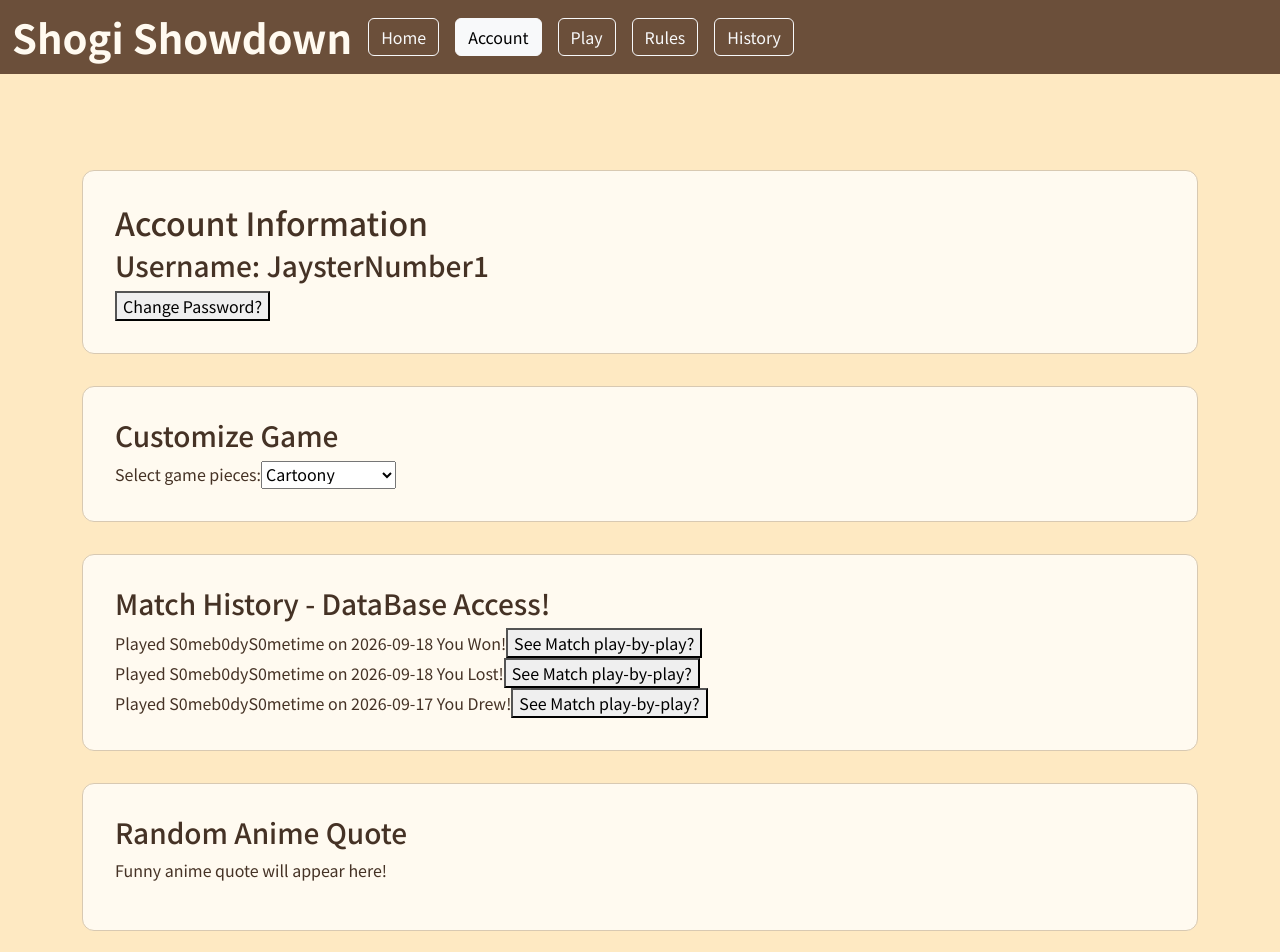
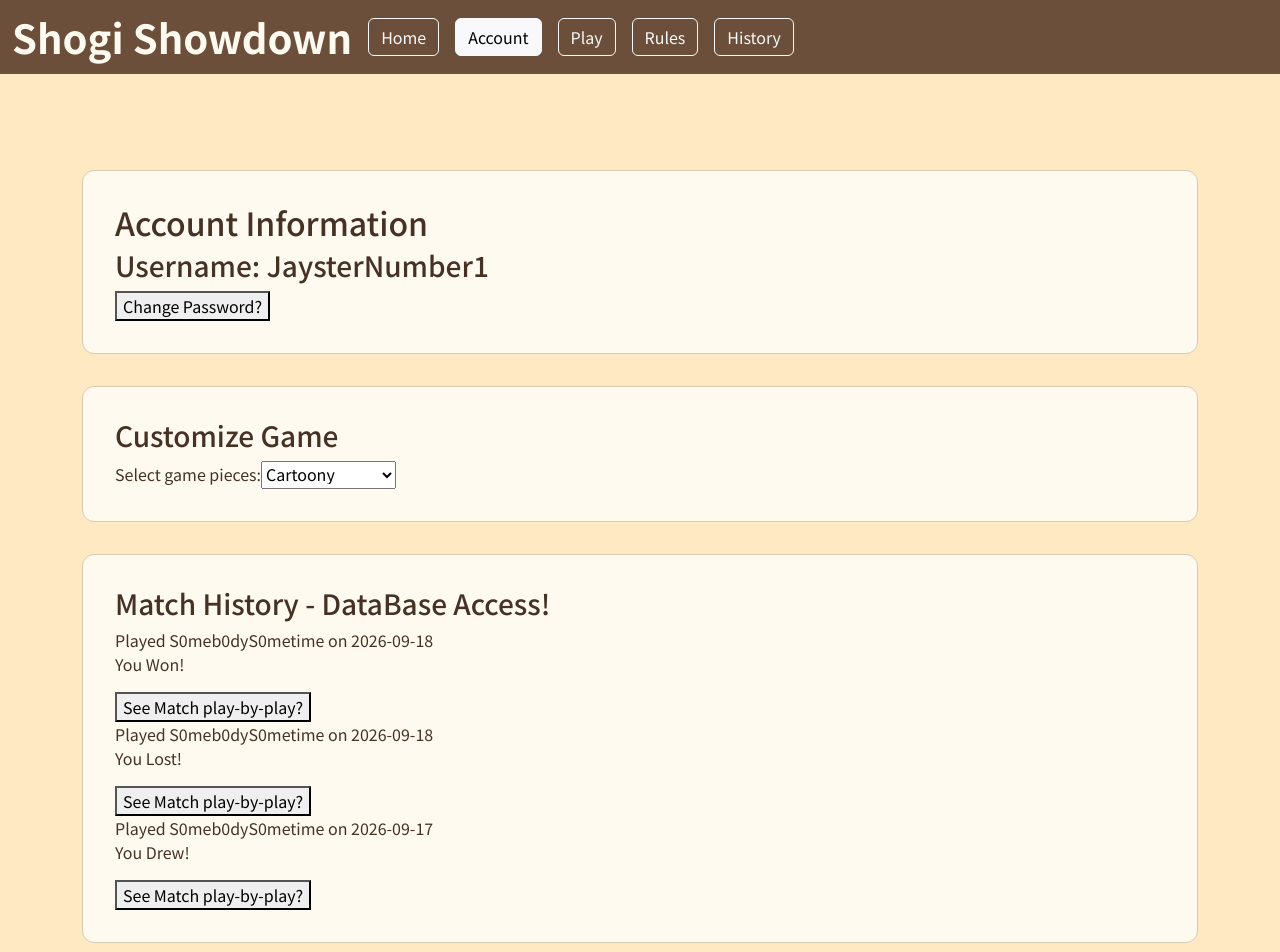
Before and after one commit to JaysterNumber1/startup, a React (Vite) app: page /account in a window 1280 px wide. Shown: the top 952 px of the page. Built offline with nearby package versions, Linux system fonts and the light colour scheme.

Commit message:
updated account page with mock DB and API calls

```diff
--- a/src/account/account.jsx
+++ b/src/account/account.jsx
@@ -1,6 +1,63 @@
-import React from 'react';
+import React, { useState } from 'react';
+
+const mockMatchDatabase = [
+    {
+        id: 'match-1',
+        opponent: 'S0meb0dyS0metime',
+        date: '2026-09-18',
+        result: 'You Won!',
+        moves: ['You: P-7f', 'Opponent: P-3d', 'You: P-2f', 'Opponent: P-8d']
+    },
+    {
+        id: 'match-2',
+        opponent: 'S0meb0dyS0metime',
+        date: '2026-09-18',
+        result: 'You Lost!',
+        moves: ['You: P-7f', 'Opponent: P-3d', 'You: S-7g', 'Opponent: R-8b']
+    },
+    {
+        id: 'match-3',
+        opponent: 'S0meb0dyS0metime',
+        date: '2026-09-17',
+        result: 'You Drew!',
+        moves: ['You: P-7f', 'Opponent: P-3d', 'You: P-2f', 'Opponent: P-8d']
+    }
+];
+
+function getQuote() {
+    // This will be replaced with a third-party service call.
+    return {
+        quote: 'A journey of a thousand miles begins with a single step.',
+        character: 'Lao Tzu'
+    };
+}
+
+function getMatchFromMockDatabase(matchId) {
+    return mockMatchDatabase.find((savedMatch) => savedMatch.id === matchId);
+}
+
+function showMatchPlayByPlay(matchId) {
+    const match = getMatchFromMockDatabase(matchId);
+    if (!match) {
+        window.alert('Match not found.');
+        return;
+    }
+
+    const playByPlay = match.moves.map((move, index) => `${index + 1}. ${move}`).join('\n');
+    window.alert(
+        `Match vs. ${match.opponent} on ${match.date}\n${match.result}\n\n${playByPlay}`
+    );
+}
 
 export function Account() {
+    const [gamePieceStyle, setGamePieceStyle] = useState('cartoony');
+    const quote = getQuote();
+
+    const handleGamePieceStyleChange = (event) => {
+        setGamePieceStyle(event.target.value);
+        window.alert('Your game piece style preference has been updated!');
+    };
+
     return (
         <main className="container py-5">
             <section id="account-info">
@@ -16,14 +73,17 @@ export function Account() {
 
             <section id="customize-cosmetic">
                 <h3>Customize Game</h3>
-                <label for="game-piece-style">Select game pieces:</label>
+                <label htmlFor="game-piece-style">Select game pieces:</label>
 
-                <select id="game-piece-style" name="selected-game-pieces">
+                <select
+                    id="game-piece-style"
+                    name="selected-game-pieces"
+                    value={gamePieceStyle}
+                    onChange={handleGamePieceStyleChange}
+                >
                     <option value="cartoony">Cartoony</option>
                     <option value="english-names">English Names</option>
                     <option value="japanese-kanji">Japanese Kanji</option>
-
-
                 </select>
             </section>
 
@@ -32,31 +92,18 @@ export function Account() {
                 <h3>
                     Match History - DataBase Access!
                 </h3>
-                <article className="match">
-                    Played S0meb0dyS0metime on 2026-09-18
-
-                    You Won!
-                    <button className="view-match">
-                        See Match play-by-play?
-                    </button>
-                </article>
-
-                <article className="match">
-                    Played S0meb0dyS0metime on 2026-09-18
-
-                    You Lost!
-                    <button className="view-match">
-                        See Match play-by-play?
-                    </button>
-                </article>
-
-                <article className="match">
-                    Played S0meb0dyS0metime on 2026-09-17
-                    You Drew!
-                    <button className="view-match">
-                        See Match play-by-play?
-                    </button>
-                </article>
+                {mockMatchDatabase.map((match) => (
+                    <article className="match" key={match.id}>
+                        Played {match.opponent} on {match.date}
+                        <p>{match.result}</p>
+                        <button
+                            className="view-match"
+                            onClick={() => showMatchPlayByPlay(match.id)}
+                        >
+                            See Match play-by-play?
+                        </button>
+                    </article>
+                ))}
             </section>
 
             <section id="anime-api">
@@ -64,7 +111,7 @@ export function Account() {
 
                 <div id="quote-container">
                     <p id="quote">
-                        Funny anime quote will appear here!
+                        "{quote.quote}" — {quote.character}
                     </p>
                 </div>
 
--- a/src/play/play.jsx
+++ b/src/play/play.jsx
@@ -66,7 +66,7 @@ const mockChatMessages = [
 
 const mockMoves = ['☗P-7f', '☖ P-3d', '☗P-2f', '☖ P-8d', '☗ P-2e', '☖ P-8e'];
 
-const TURN_DURATION_SECONDS = 5;
+const turnDuration = 5;
 
 const formatTime = (seconds) => {
     const minutes = Math.floor(seconds / 60);
@@ -128,7 +128,7 @@ export function Play() {
                 }
 
                 const secondsInTurn = previous.secondsInTurn + 1;
-                const switchTurn = secondsInTurn === TURN_DURATION_SECONDS;
+                const switchTurn = secondsInTurn === turnDuration;
                 const nextPlayer = previous.activePlayer === 'sente' ? 'gote' : 'sente';
 
                 return {
```
